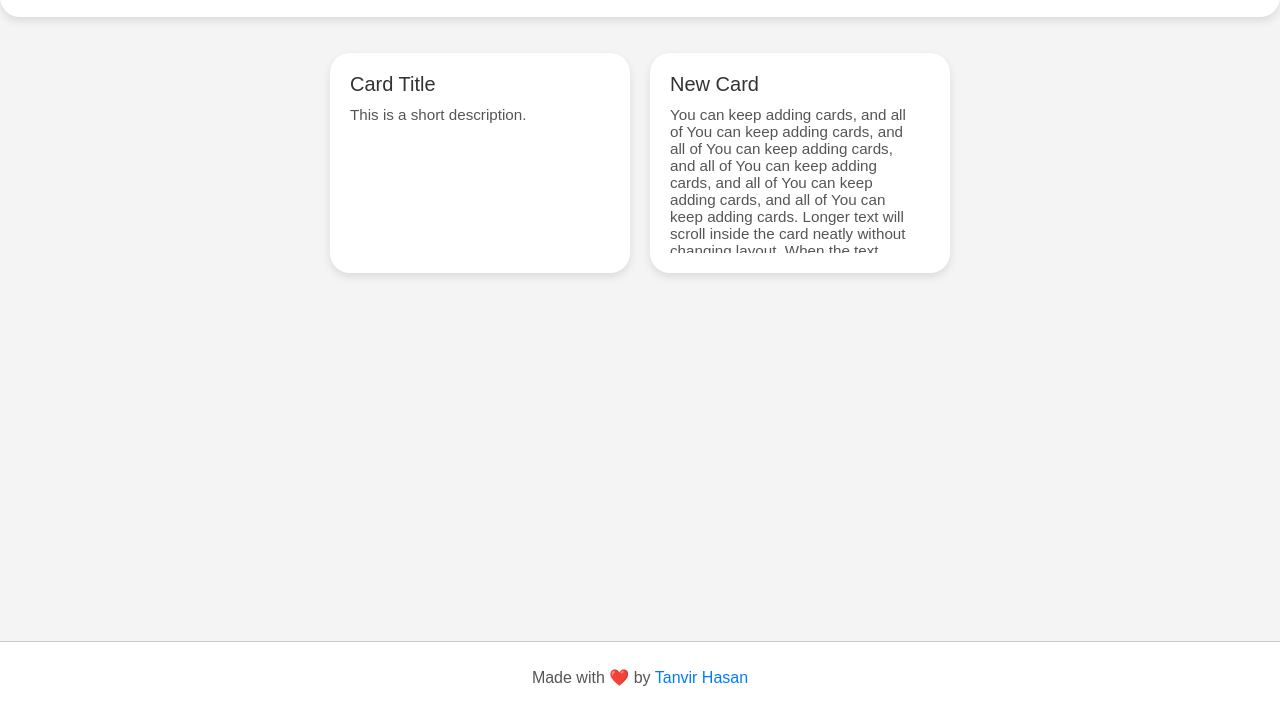
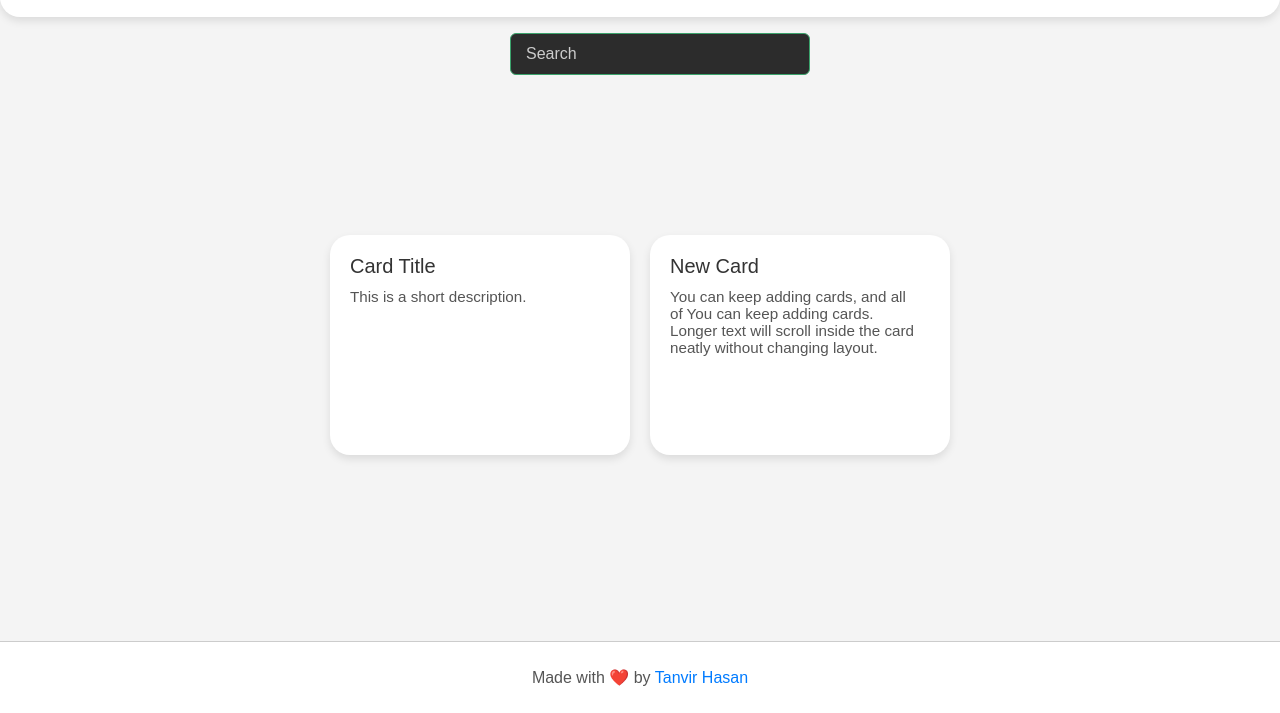
Before and after one commit to bitr0w/bitr0w.github.io, a plain HTML site: page index.html in a window 1280 px wide. Shown: the part 87-800 px from the top of the page. Drawn offline with Linux system fonts and the light colour scheme; a web font is replaced by a local one.

Commit message:
Update index.html

```diff
--- a/index.html
+++ b/index.html
@@ -7,10 +7,16 @@
   <title>Tanvir's InfoHub™</title>
   <link href="https://fonts.googleapis.com/css2?family=Google+Sans&display=swap" rel="stylesheet">
   <style>
-    body {
+    html, body {
       font-family: 'Google Sans', Arial, sans-serif;
       margin: 0;
       background-color: #f4f4f4;
+      overflow-x: hidden;
+      scrollbar-width: none;
+    }
+
+    body::-webkit-scrollbar {
+      display: none;
     }
 
     .header {
@@ -37,12 +43,61 @@
       color: #777;
     }
 
+    .search-bar {
+      position: sticky;
+      top: 100px;
+      width: 100%;
+      text-align: center;
+      padding: 20px 20px 30px;
+      background-color: transparent;
+      z-index: 99;
+    }
+
+    .search-container {
+      position: relative;
+      display: flex;
+      align-items: center;
+      width: 300px;
+      margin: 0 auto;
+    }
+
+    .search-bar input {
+      width: 100%;
+      height: 40px;
+      padding: 0 40px 0 15px;
+      border: 1px solid #3ba36c;
+      background-color: #2c2c2c;
+      color: white;
+      border-radius: 6px;
+      font-size: 1em;
+      outline: none;
+      transition: border-color 0.3s ease;
+    }
+
+    .search-bar input:focus {
+      border: 2px solid #A3F07B;
+    }
+
+    .search-bar input::placeholder {
+      color: #ccc;
+    }
+
+    .clear-btn {
+      position: absolute;
+      right: 10px;
+      color: #ccc;
+      cursor: pointer;
+      font-size: 20px;
+      user-select: none;
+      display: none;
+    }
+
     .container {
       display: flex;
       flex-wrap: wrap;
       justify-content: center;
       gap: 20px;
-      padding: 140px 20px 80px;
+      padding: 230px 20px 80px;
     }
 
     .card {
@@ -80,11 +135,11 @@
       overflow-y: auto;
       flex-grow: 1;
       padding-right: 10px;
-      scrollbar-width: none; /* Firefox */
+      scrollbar-width: none;
     }
 
     .card-text::-webkit-scrollbar {
-      display: none; /* Chrome, Safari */
+      display: none;
     }
 
     .footer {
@@ -117,17 +172,28 @@
       .card {
         width: 90%;
       }
+
+      .search-container {
+        width: 90%;
+      }
     }
   </style>
 </head>
 <body>
 
   <div class="header">
-    <h1>Information Cards on Class-VII, Vivekananda</h1>
+    <h1>Information Cards on Class-VIII, Vivekananda</h1>
     <p>Proudly coded by <strong>Tanvir Hasan</strong></p>
   </div>
 
-  <div class="container">
+  <div class="search-bar">
+    <div class="search-container">
+      <input type="text" id="searchInput" placeholder="Search" oninput="searchCards(); toggleClearBtn();">
+      <span class="clear-btn" id="clearBtn" onclick="clearSearch()">×</span>
+    </div>
+  </div>
+
+  <div class="container" id="cardContainer">
     <div class="card">
       <div class="card-title">Card Title</div>
       <div class="card-text">This is a short description.</div>
@@ -136,15 +202,43 @@
     <div class="card">
       <div class="card-title">New Card</div>
       <div class="card-text">
-        You can keep adding cards, and all of You can keep adding cards, and all of You can keep adding cards, and all of You can keep adding cards, and all of You can keep adding cards, and all of You can keep adding cards. Longer text will scroll inside the card neatly without changing layout. When the text overflows, you can still scroll it—even though the scrollbar is hidden. Clean and neat!
+        You can keep adding cards, and all of You can keep adding cards. Longer text will scroll inside the card neatly without changing layout.
       </div>
     </div>
-
   </div>
 
   <div class="footer">
     <p>Made with ❤️ by <a href="#">Tanvir Hasan</a></p>
   </div>
 
+  <script>
+    function searchCards() {
+      const input = document.getElementById("searchInput").value.toLowerCase();
+      const cards = document.querySelectorAll(".card");
+
+      cards.forEach(card => {
+        const title = card.querySelector(".card-title").textContent.toLowerCase();
+        const text = card.querySelector(".card-text").textContent.toLowerCase();
+        card.style.display = (title.includes(input) || text.includes(input)) ? "flex" : "none";
+      });
+    }
+
+    function clearSearch() {
+      const input = document.getElementById("searchInput");
+      input.value = "";
+      searchCards();
+      toggleClearBtn();
+    }
+
+    function toggleClearBtn() {
+      const input = document.getElementById("searchInput");
+      const clearBtn = document.getElementById("clearBtn");
+      clearBtn.style.display = input.value ? "block" : "none";
+    }
+
+    // ✅ Fix: hide clear button on page load if input is empty
+    window.addEventListener("DOMContentLoaded", toggleClearBtn);
+  </script>
+
 </body>
 </html>
```
